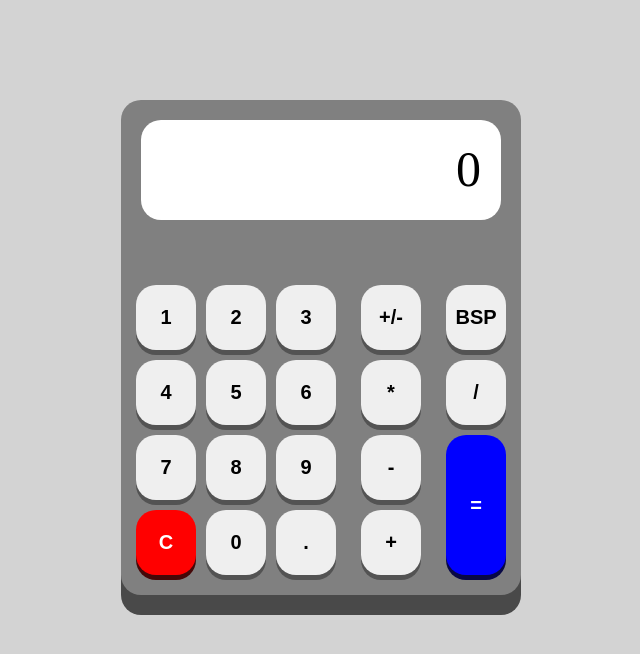
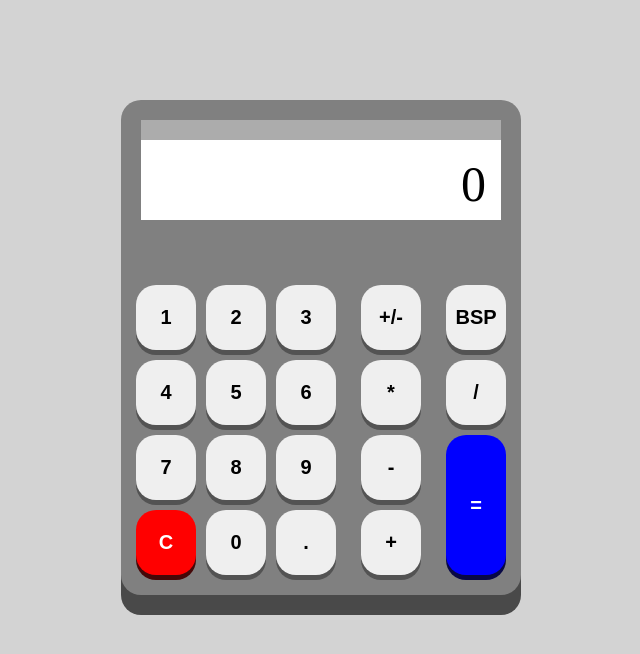
Before and after one commit to danjpastor/odin-calculator, a plain HTML site: page index.html in a window 1280 px wide. Shown: the whole page, without its empty margins (319-959 px from the left). Drawn offline with Linux system fonts and the light colour scheme.

Commit message:
Additional CSS Styling

```diff
--- a/style.css
+++ b/style.css
@@ -25,10 +25,10 @@ body {
     width: 100%;
     height: 100px;
     box-sizing: border-box;
-    border-radius: 20px;
-    padding: 20px;
+    padding: 15px;
     text-align: right;
     font-size: 50px;
+    border-top: 20px solid rgb(172, 172, 172);
 }
 
 #calcButtons {
```
